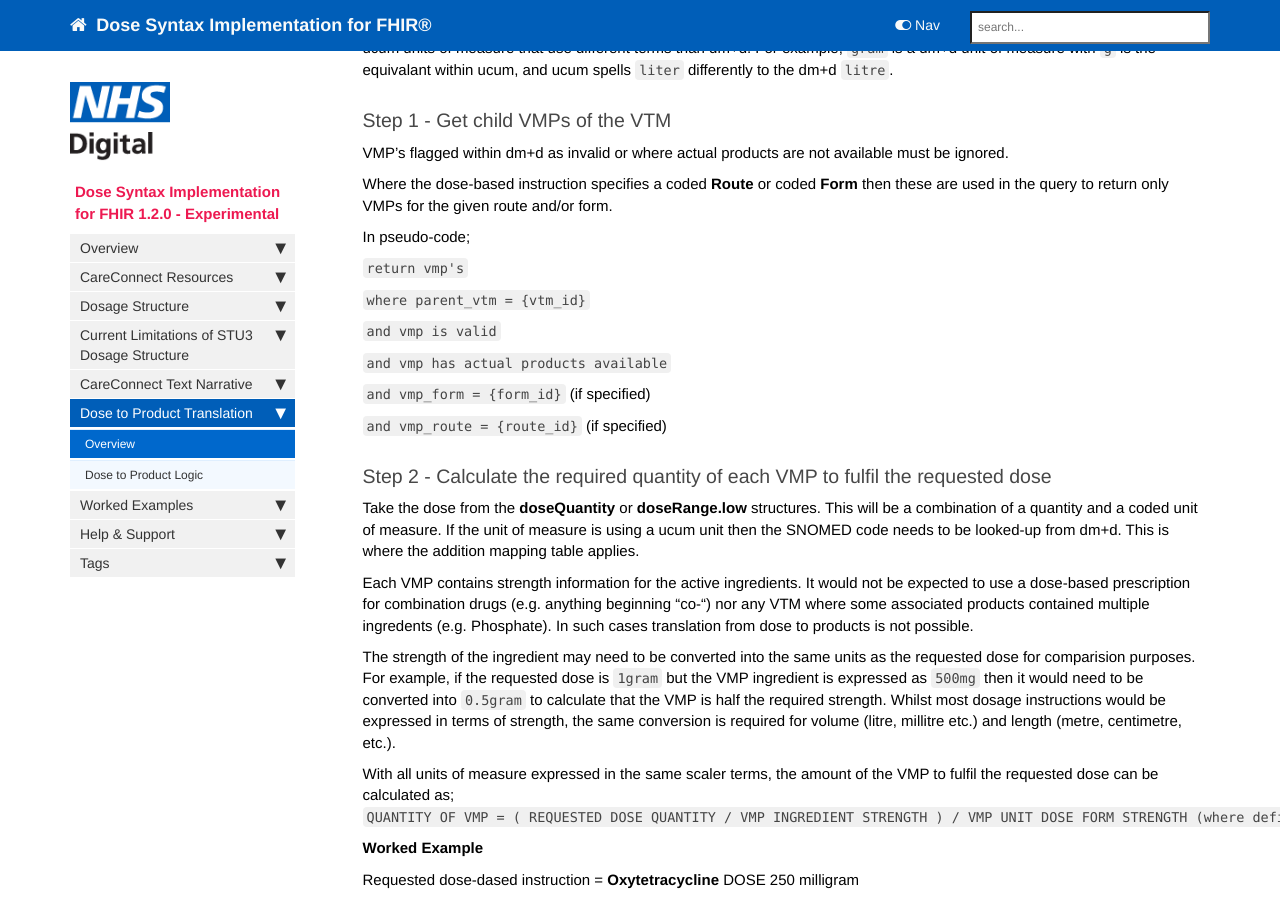
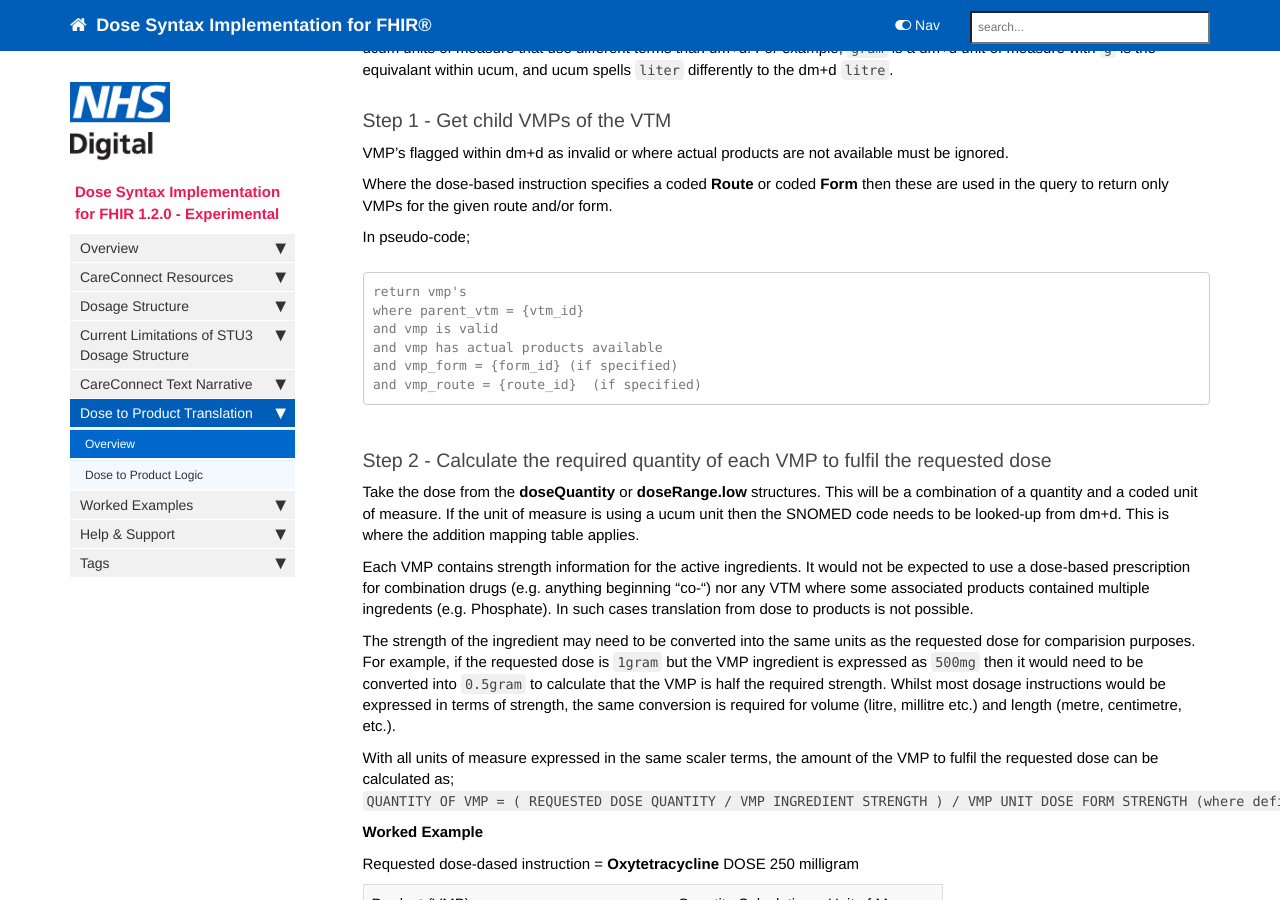
Before and after one commit to nhsconnect/Dose-Syntax-Implementation, a Jekyll site: the page built from pages/explore/dosage-to-product.md, in a window 1280 px wide and 900 px high, scrolled down 658 px. Built offline with Jekyll 4.4.1, drawn with Linux system fonts in a browser that asks for light colours; nearby versions of some CDN libraries; comment, search, counter and statistics services are not loaded.

Commit message:
Add files via upload

````diff
--- a/pages/explore/dosage-to-product.md
+++ b/pages/explore/dosage-to-product.md
@@ -29,19 +29,14 @@ VMP's flagged within dm+d as invalid or where actual products are not available
 Where the dose-based instruction specifies a coded **Route** or coded **Form** then these are used in the query to return only VMPs for the given route and/or form.
 
 In pseudo-code;
-
-`return vmp's`
-
-`where parent_vtm = {vtm_id}`
-
-`and vmp is valid`
-
-`and vmp has actual products available`
-
-`and vmp_form = {form_id}` (if specified)
-
-`and vmp_route = {route_id}`  (if specified)
-
+```
+return vmp's
+where parent_vtm = {vtm_id}
+and vmp is valid
+and vmp has actual products available
+and vmp_form = {form_id} (if specified)
+and vmp_route = {route_id}  (if specified)
+```
 ### Step 2 - Calculate the required quantity of each VMP to fulfil the requested dose
 
 Take the dose from the **doseQuantity** or **doseRange.low** structures. This will be a combination of a quantity and a coded unit of measure. If the unit of measure is using a ucum unit then the SNOMED code needs to be looked-up from dm+d. This is where the addition mapping table applies.
````
Also changed, not shown: pages/explore/dosage-to-product-logic.md (+48 -90 lines).
